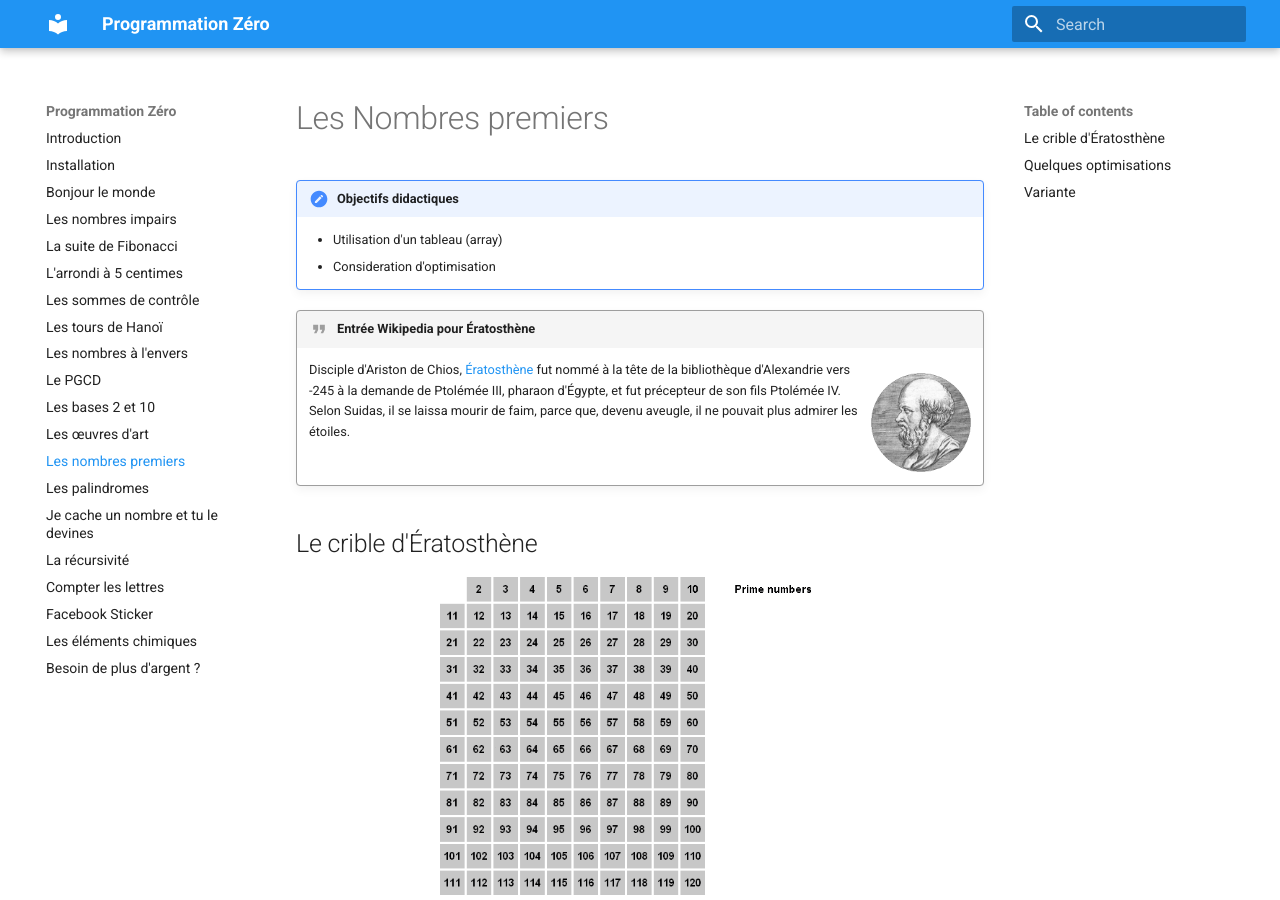
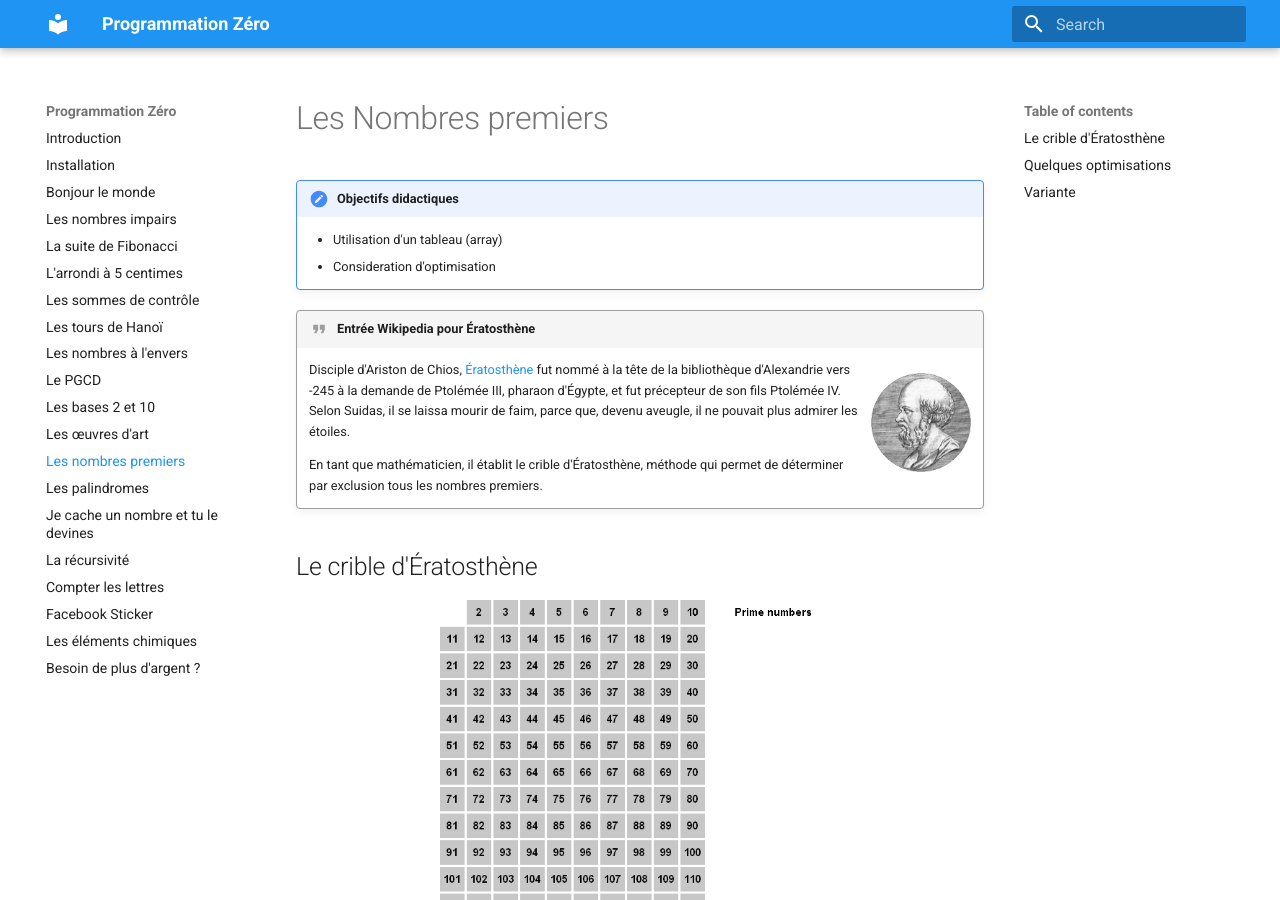
Before and after one commit to heia-fr/programmation-zero, an MkDocs documentation site: the page built from docs/primes.md, in a window 1280 px wide and 900 px high. Built offline with MkDocs 1.6.1 and Material for MkDocs 9.7.7, drawn with Linux system fonts in a browser that asks for light colours; formulas are drawn with MathJax 3.

Commit message:
Update primes.md

```diff
--- a/docs/primes.md
+++ b/docs/primes.md
@@ -3,7 +3,6 @@
 !!! summary "Objectifs didactiques"
     * Utilisation d'un tableau (array)
     * Consideration d'optimisation
-
 
 !!! quote "Entrée Wikipedia pour Ératosthène"
     <img align="right" src="../images/Eratosthene.01.png" width="100">
@@ -13,6 +12,9 @@
     d'Alexandrie vers -245 à la demande de Ptolémée III, pharaon d'Égypte, et fut
     précepteur de son fils Ptolémée IV. Selon Suidas, il se laissa mourir de faim,
     parce que, devenu aveugle, il ne pouvait plus admirer les étoiles.
+
+    En tant que mathématicien, il établit le crible d'Ératosthène, méthode qui
+    permet de déterminer par exclusion tous les nombres premiers.
 
 ## Le crible d'Ératosthène
 
```
